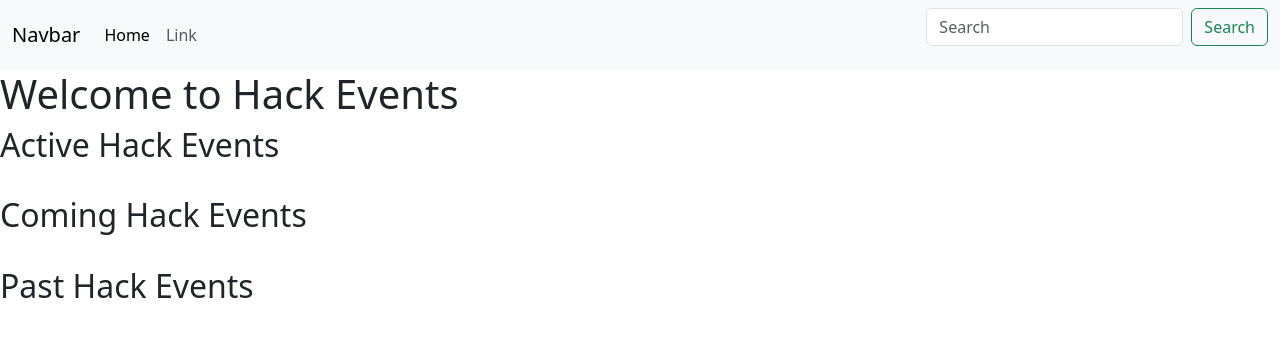
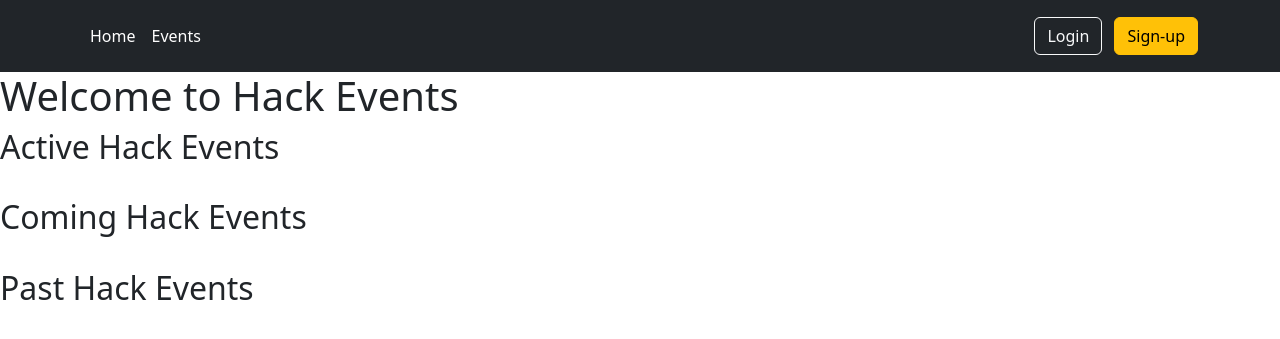
Before and after one commit to sudonetizen/hack_events, a Django app: page / in a window 1280 px wide. Shown: the top 339 px of the page. Run offline with Django 5.2, Linux system fonts and the light colour scheme; data that the repository does not hold is empty.

Commit message:
add base.html

```diff
--- /dev/null
+++ b/templates/base.html
@@ -0,0 +1,13 @@
+<!DOCTYPE html>
+<html>
+    <head>
+        <title>{% block title %}{% endblock title %}</title>
+        <link href="https://cdn.jsdelivr.net/npm/bootstrap@5.3.8/dist/css/bootstrap.min.css" rel="stylesheet" integrity="sha384-sRIl4kxILFvY47J16cr9ZwB07vP4J8+LH7qKQnuqkuIAvNWLzeN8tE5YBujZqJLB" crossorigin="anonymous">
+    </head>
+
+    <body>
+    {% include 'header.html' %}
+    {% block content %}{% endblock content %}
+    </body>
+    <script src="https://cdn.jsdelivr.net/npm/bootstrap@5.3.8/dist/js/bootstrap.bundle.min.js" integrity="sha384-FKyoEForCGlyvwx9Hj09JcYn3nv7wiPVlz7YYwJrWVcXK/BmnVDxM+D2scQbITxI" crossorigin="anonymous"></script>
+</html>
--- a/templates/header.html
+++ b/templates/header.html
@@ -1,30 +1,19 @@
-<nav class="navbar navbar-expand-lg bg-body-tertiary">
-  <div class="container-fluid">
-    <button class="navbar-toggler" type="button" data-bs-toggle="collapse" data-bs-target="#navbarTogglerDemo03" aria-controls="navbarTogglerDemo03" aria-expanded="false" aria-label="Toggle navigation">
-      <span class="navbar-toggler-icon"></span>
-    </button>
-    <a class="navbar-brand" href="#">Navbar</a>
-    <div class="collapse navbar-collapse" id="navbarTogglerDemo03">
-      <ul class="navbar-nav me-auto mb-2 mb-lg-0">
-        <li class="nav-item">
-          <a class="nav-link active" aria-current="page" href="#">Home</a>
-        </li>
-        <li class="nav-item">
-          <a class="nav-link" href="#">Link</a>
-        </li>
-      </ul>
-      <form class="d-flex" role="search">
-        <input class="form-control me-2" type="search" placeholder="Search" aria-label="Search"/>
-        <button class="btn btn-outline-success" type="submit">Search</button>
-      </form>
+<header class="p-3 text-bg-dark">
+    <div class="container">
+        <div class="d-flex flex-wrap align-items-center justify-content-center justify-content-lg-start">
+            <ul class="nav col-12 col-lg-auto me-lg-auto mb-2 justify-content-center mb-md-0">
+                <li class="nav-item"><a href="{% url 'home' %}" class="nav-link active px-2 text-white">Home</a></li>
+                <li><a href="#" class="nav-link active px-2 text-white">Events</a></li>
+            </ul>
+
+            <div class="text-end">
+                {% if user.is_authenticated %}
+                <a href="{% url 'logout' %}"><button type="button" class="btn btn-outline-light me-2">Logout</button></a>
+                {% else %}
+                <a href="{% url 'login' %}"><button type="button" class="btn btn-outline-light me-2">Login</button></a>
+                {% endif %}
+                <a href="{% url 'signup' %}"><button type="button" class="btn btn-warning">Sign-up</button></a>
+            </div>
+        </div>
     </div>
-  </div>
-</nav>
-
-<!--
-{% if user.is_authenticated %}
-<p><a href="{% url 'logout' %}">Logout</a> | <a href="{% url 'signup' %}">Register</a></p>
-{% else %}
-<p><a href="{% url 'login' %}">Login</a> | <a href="{% url 'signup' %}">Register</a></p>
-{% endif %}
--->
+</header>
--- a/templates/home.html
+++ b/templates/home.html
@@ -1,12 +1,8 @@
-<html>
-    <head>
-        <title>Homepage</title>
-        <link href="https://cdn.jsdelivr.net/npm/bootstrap@5.3.8/dist/css/bootstrap.min.css" rel="stylesheet" integrity="sha384-sRIl4kxILFvY47J16cr9ZwB07vP4J8+LH7qKQnuqkuIAvNWLzeN8tE5YBujZqJLB" crossorigin="anonymous">
-    </head>
+{% extends 'base.html' %}
 
-    <body>
-        {% include 'header.html' %}
+{% block title %}Homepage{% endblock title %}
 
+{% block content %}
         <h1>Welcome to Hack Events</h1>
 
         <h2>Active Hack Events</h2>
@@ -30,7 +26,4 @@
             <h3>{{ event.title }}</h3>
             <p>{{ event.overview }}</p>
         {% endfor %}
-
-    <script src="https://cdn.jsdelivr.net/npm/bootstrap@5.3.8/dist/js/bootstrap.bundle.min.js" integrity="sha384-FKyoEForCGlyvwx9Hj09JcYn3nv7wiPVlz7YYwJrWVcXK/BmnVDxM+D2scQbITxI" crossorigin="anonymous"></script>
-    </body>
-</html>
+{% endblock content %}
```
Also changed, not shown: templates/registration/login.html (+6 -2 lines), templates/registration/signup.html (+7 -1 lines).
